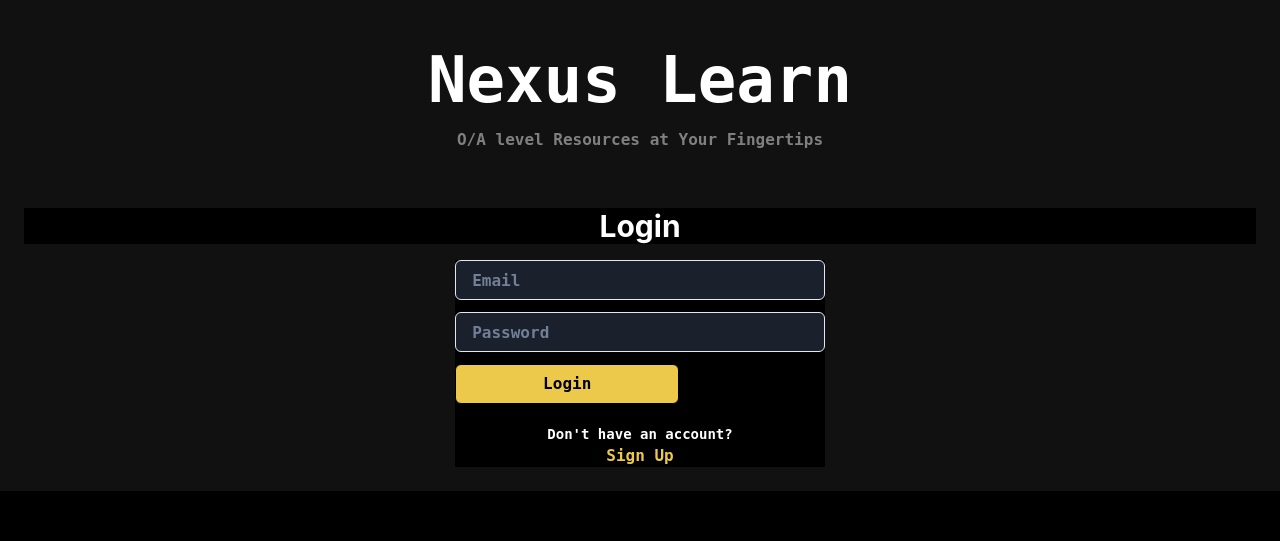
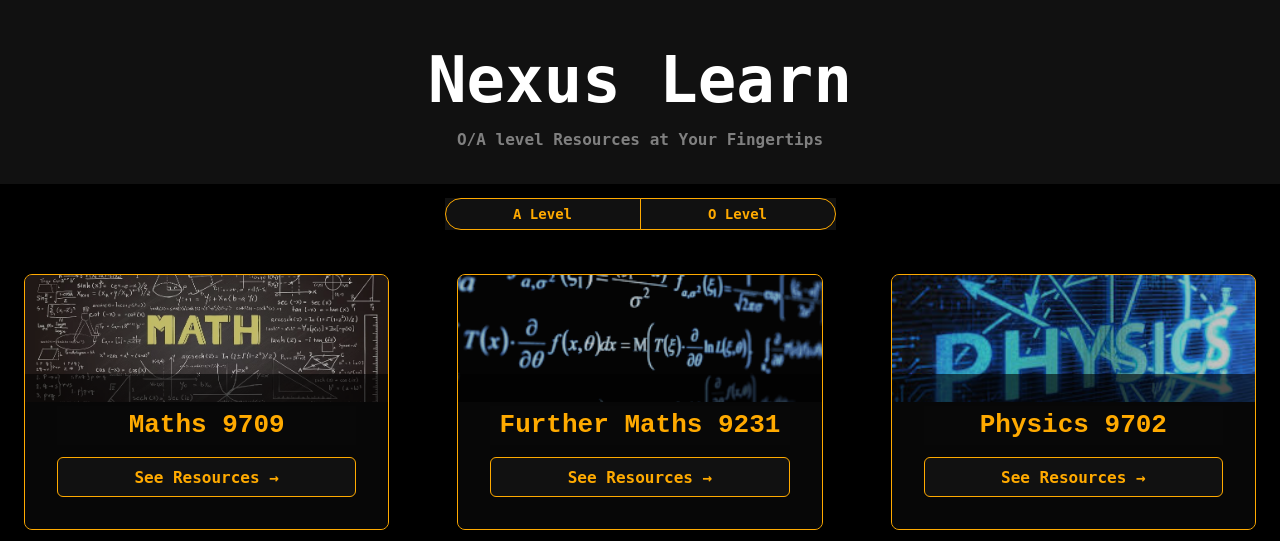
Before and after one commit to ARTariqDev/Nexus, a React (Vite) app: page / in a window 1280 px wide. Shown: the top 541 px of the page. Built offline with nearby package versions, Linux system fonts and the light colour scheme.

Commit message:
Revert "added user accounts"
This reverts commit 7ee57f3352e018105502f0a1161a0b31106efc5f.

```diff
--- a/src/App.jsx
+++ b/src/App.jsx
@@ -1,4 +1,4 @@
-import { ChakraProvider, SimpleGrid, Button, ButtonGroup, Box, Stack, Input, Heading, Text } from '@chakra-ui/react';
+import { ChakraProvider, SimpleGrid, Button, ButtonGroup } from '@chakra-ui/react';
 import Subject from './Subject.jsx';
 import './App.css';
 import { useState, useRef } from 'react';
@@ -14,10 +14,7 @@ function App() {
   const [subject, setSubject] = useState(""); // State to track the selected subject
   const [isGridVisible, setIsGridVisible] = useState(true); // Controls grid visibility
   const [level, setLevel] = useState("A level"); // Default level
-  const [isLoggedIn, setIsLoggedIn] = useState(false); // Tracks login state
-  const [authMode, setAuthMode] = useState("login"); // Tracks if the user is on login or signup mode
-  const [email, setEmail] = useState("");
-  const [password, setPassword] = useState("");
+
   const iframeRef = useRef(null);
 
   const links = {
@@ -35,13 +32,6 @@ function App() {
     "Chemistry 5070": "https://drive.google.com/file/d/your-chemistry-link",
   };
 
-  const handleLogout = () => {
-    setIsLoggedIn(false); // Reset login state
-    setIsGridVisible(true); // Show the login/signup form
-    setEmail(""); // Clear email
-    setPassword(""); // Clear password
-  };
-
   const handleSubjectClick = (subjectName) => {
     setSubject(subjectName); // Set the selected subject
     setIsGridVisible(false); // Hide the subject grid
@@ -54,66 +44,6 @@ function App() {
     setIsGridVisible(true); // Show the subject grid
     setSubject(""); // Clear the selected subject
   };
-
-  const handleAuthSubmit = async () => {
-    const endpoint = authMode === "login" ? "/login" : "/signup";
-    const response = await fetch(`http://localhost:5001${endpoint}`, {
-      method: "POST",
-      headers: { "Content-Type": "application/json" },
-      body: JSON.stringify({ email, password }),
-    });
-
-    const data = await response.json();
-    if (data.token) {
-      setIsLoggedIn(true);
-      setIsGridVisible(true);
-    } else {
-      alert(data.message || "Something went wrong");
-    }
-  };
-
-  const renderAuthForm = () => (
-    <Box textAlign="center" p={6} backgroundColor="#111111" color="white">
-      <Heading size="lg" mb={4}>
-        {authMode === "login" ? "Login" : "Sign Up"}
-      </Heading>
-      <Stack spacing={3} mx="auto" width={["90%", "50%", "30%"]}>
-        <Input
-          placeholder="Email"
-          type="email"
-          value={email}
-          onChange={(e) => setEmail(e.target.value)}
-          bg="gray.800"
-          color="white"
-        />
-        <Input
-          placeholder="Password"
-          type="password"
-          value={password}
-          onChange={(e) => setPassword(e.target.value)}
-          bg="gray.800"
-          color="white"
-        />
-        <Button colorScheme="yellow" onClick={handleAuthSubmit}>
-          {authMode === "login" ? "Login" : "Sign Up"}
-        </Button>
-        <Text fontSize="sm" mt={2}>
-          {authMode === "login"
-            ? "Don't have an account?"
-            : "Already have an account?"}{" "}
-          <Button
-            variant="link"
-            color="yellow.400"
-            onClick={() =>
-              setAuthMode(authMode === "login" ? "signup" : "login")
-            }
-          >
-            {authMode === "login" ? "Sign Up" : "Login"}
-          </Button>
-        </Text>
-      </Stack>
-    </Box>
-  );
 
   const renderSubjects = () => {
     const subjects = level === "A level" ? [
@@ -174,25 +104,9 @@ function App() {
           <h6 style={{ color: 'gray', fontSize: 'medium', backgroundColor: "#111111", margin: 0 }}>
             O/A level Resources at Your Fingertips
           </h6>
-          {isLoggedIn && (
-            <Button
-              onClick={handleLogout}
-              colorScheme="yellow"
-              size="sm"
-              style={{
-                position: 'absolute',
-                top: '10px',
-                right: '10px',
-              }}
-            >
-              Logout
-            </Button>
-          )}
         </header>
 
-        {!isLoggedIn ? (
-          renderAuthForm()
-        ) : isGridVisible ? (
+        {isGridVisible ? (
           renderSubjects()
         ) : (
           <main>
```
Also changed, not shown: package.json (+0 -8 lines), server.cjs (deleted, +0 -157 lines), 2 other files (tests, documents, lock files or other folders).
